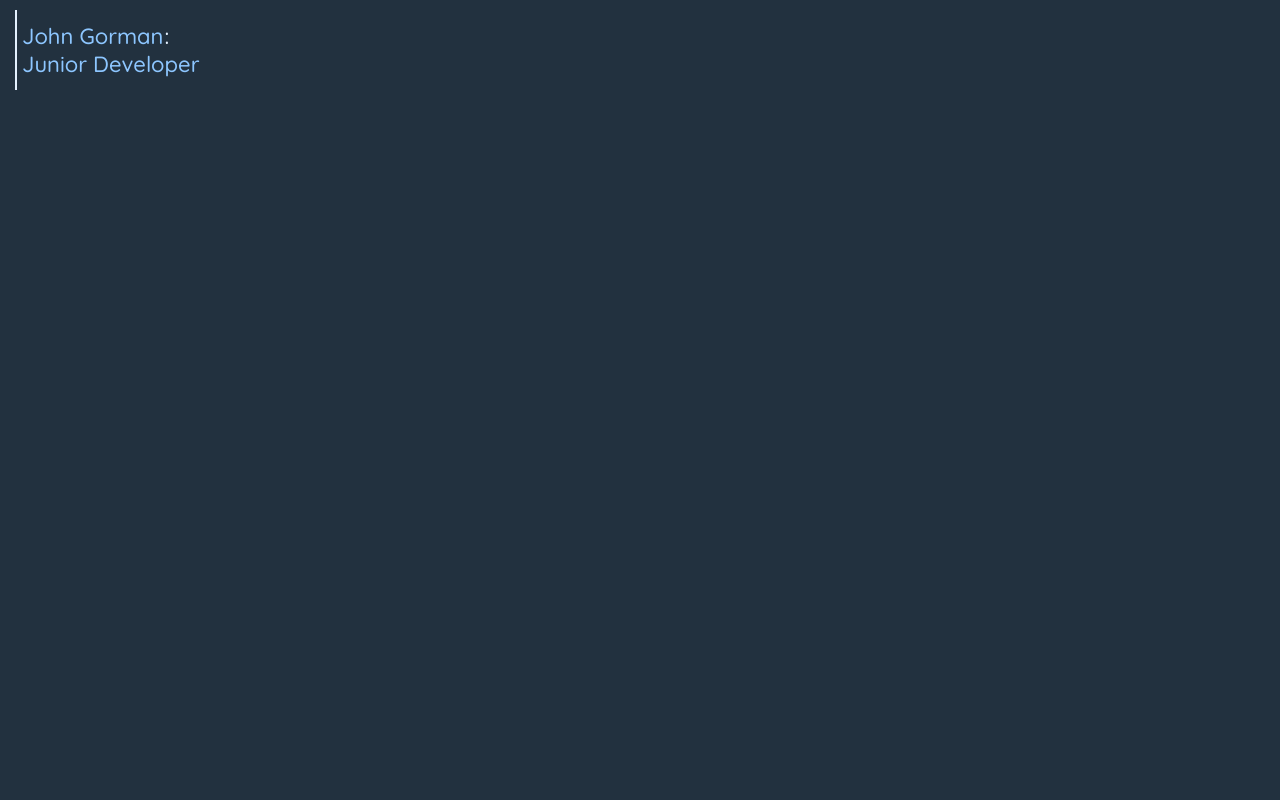
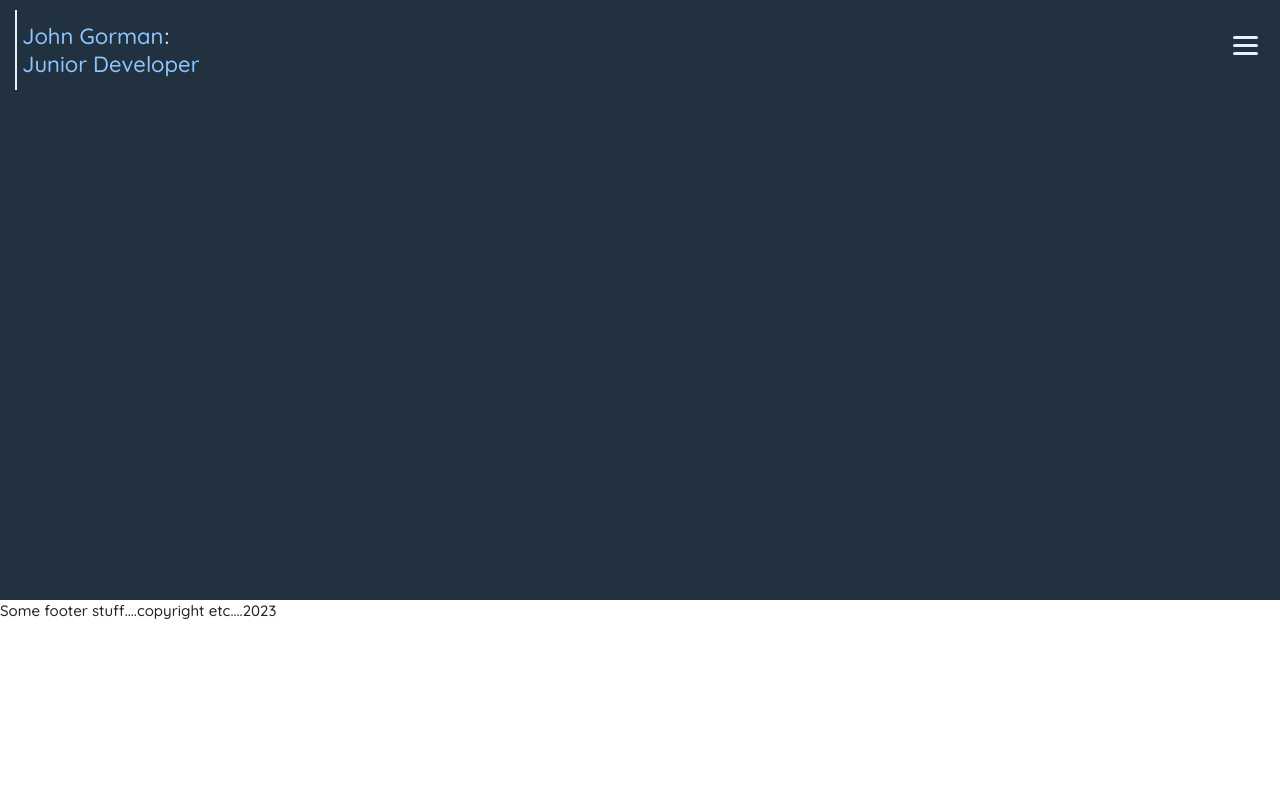
Before and after one commit to Johng117/portfolio_2.0, a React (Create React App) app: page / in a window 1280 px wide. Shown: the top 800 px of the page. Built offline with nearby package versions, Linux system fonts and the light colour scheme.

Commit message:
Changed Title.js to Nav.js
Changed Title.js to Nav.js.
Updated structure of components.

```diff
--- /dev/null
+++ b/src/components/Nav.js
@@ -0,0 +1,18 @@
+import Hamburger from "./Hamburger";
+
+const Nav = () => {
+    return (
+      <div className="title-menu">
+        <div className="name-container">
+          John Gorman<span className="colon">:</span>
+          <br />
+          Junior Developer
+        </div>
+        <div className="hamburger-container">
+          <Hamburger />
+        </div>
+      </div>
+    );
+}
+
+export default Nav;
--- a/src/components/Start.js
+++ b/src/components/Start.js
@@ -1,11 +1,9 @@
-import MenuMobile from "./MenuMobile";
-import Title from "./Title"
+import Nav from "./Nav";
 
 const Start = () => {
   return (
     <div className="start-section">
-        <Title />
-        <MenuMobile />
+      <Nav />
     </div>
   );
 };
--- a/src/components/Title.js
+++ /dev/null
@@ -1,9 +0,0 @@
-const Title = () => {
-    return (
-        <div className="title-container">
-            <div className="name">John Gorman<span className="colon">:</span><br/>Junior Developer</div>
-        </div>
-     );
-}
-
-export default Title;
--- a/src/styles/_hamburger.scss
+++ b/src/styles/_hamburger.scss
@@ -16,7 +16,7 @@
   margin-top: 14px;
   span {
     position: absolute;
-    background-color: white;
+    background-color: $light-color;
     width: 100%;
     height: 3px;
     border-radius: 5px;
--- a/src/styles/index.css
+++ b/src/styles/index.css
@@ -3,6 +3,68 @@
   margin: 0;
   padding: 0;
   font-family: Quicksand;
+}
+
+.hamburger-btn {
+  height: 50px;
+  width: 50px;
+  background: transparent;
+  margin: 5px;
+  display: flex;
+  justify-content: center;
+}
+
+.hamburger-icon-closed {
+  position: relative;
+  height: auto;
+  width: 25px;
+  display: inline-block;
+  cursor: pointer;
+  margin-top: 14px;
+}
+.hamburger-icon-closed span {
+  position: absolute;
+  background-color: #e4f1fe;
+  width: 100%;
+  height: 3px;
+  border-radius: 5px;
+}
+.hamburger-icon-closed span:nth-child(1) {
+  top: 2px;
+}
+.hamburger-icon-closed span:nth-child(2) {
+  top: 10px;
+}
+.hamburger-icon-closed span:nth-child(3) {
+  top: 18px;
+}
+
+.hamburger-icon-open {
+  position: relative;
+  height: auto;
+  width: 25px;
+  display: inline-block;
+  cursor: pointer;
+  margin-top: 14px;
+}
+.hamburger-icon-open span {
+  position: absolute;
+  background-color: white;
+  width: 100%;
+  height: 3px;
+  border-radius: 5px;
+}
+.hamburger-icon-open span:nth-child(1) {
+  top: 10px;
+  transform: rotate(45deg);
+}
+.hamburger-icon-open span:nth-child(2) {
+  top: 10px;
+  transform: rotate(-45deg);
+}
+.hamburger-icon-open span:nth-child(3) {
+  height: 0px;
+  width: 0px;
 }
 
 body {
@@ -14,87 +76,32 @@ body {
   display: grid;
   grid-template-columns: 100%;
   grid-template-rows: 100px 800px;
+  height: 600px;
 }
 
-.title-container {
+.title-menu {
   display: grid;
   width: 100%;
-  grid-template-columns: 100%;
+  grid-template-columns: 70% 30%;
   color: #8dc6ff;
   justify-self: flex-start;
   font-size: 22px;
   padding: 10px 0px 10px 0px;
   line-height: 28px;
 }
-.title-container .name {
+.title-menu .name-container {
   border-left: 2px solid #e4f1fe;
   padding: 12px 0px 0px 5px;
   justify-self: flex-start;
   margin-left: 15px;
 }
-.title-container .name span {
+.title-menu .name-container span {
   color: #e4f1fe;
   margin-left: 1px;
 }
-
-.hamburger .hamburger-btn {
-  height: 50px;
-  width: 50px;
-  background: transparent;
-  margin: 5px;
-  display: flex;
-  justify-content: center;
-}
-.hamburger .hamburger-icon-closed {
-  position: relative;
-  height: auto;
-  width: 25px;
-  display: inline-block;
-  cursor: pointer;
-  margin-top: 14px;
-}
-.hamburger .hamburger-icon-closed span {
-  position: absolute;
-  background-color: white;
-  width: 100%;
-  height: 3px;
-  border-radius: 5px;
-}
-.hamburger .hamburger-icon-closed span:nth-child(1) {
-  top: 2px;
-}
-.hamburger .hamburger-icon-closed span:nth-child(2) {
-  top: 10px;
-}
-.hamburger .hamburger-icon-closed span:nth-child(3) {
-  top: 18px;
-}
-.hamburger .hamburger-icon-open {
-  position: relative;
-  height: auto;
-  width: 25px;
-  display: inline-block;
-  cursor: pointer;
-  margin-top: 14px;
-}
-.hamburger .hamburger-icon-open span {
-  position: absolute;
-  background-color: white;
-  width: 100%;
-  height: 3px;
-  border-radius: 5px;
-}
-.hamburger .hamburger-icon-open span:nth-child(1) {
-  top: 10px;
-  transform: rotate(45deg);
-}
-.hamburger .hamburger-icon-open span:nth-child(2) {
-  top: 10px;
-  transform: rotate(-45deg);
-}
-.hamburger .hamburger-icon-open span:nth-child(3) {
-  height: 0px;
-  width: 0px;
+.title-menu .hamburger-container {
+  justify-self: flex-end;
+  padding: 5px 5px 0px 0px;
 }
 
 .menu {
@@ -143,4 +150,6 @@ body {
 .footer {
   height: 100px;
   width: 100%;
-}/*# sourceMappingURL=index.css.map */
+}
+
+/*# sourceMappingURL=index.css.map */
--- a/src/styles/index.scss
+++ b/src/styles/index.scss
@@ -1,5 +1,6 @@
 @import "./resets";
 @import "./variables";
+@import "./hamburger";
 
 body {
   height: 100%;
@@ -10,19 +11,20 @@ body {
   display: grid;
   grid-template-columns: 100%;
   grid-template-rows: 100px 800px;
+  height: 600px;
 }
 
-.title-container {
+.title-menu {
   display: grid;
   width: 100%;
-  grid-template-columns: 100%;
+  grid-template-columns: 70% 30%;
   color: $text-color;
   justify-self: flex-start;
   font-size: 22px;
   padding: 10px 0px 10px 0px;
   line-height: 28px;
 
-  .name {
+  .name-container {
     border-left: 2px solid $light-color;
     padding: 12px 0px 0px 5px;
     justify-self: flex-start;
@@ -33,70 +35,9 @@ body {
       margin-left: 1px;
     }
   }
-}
-
-.hamburger {
-  .hamburger-btn {
-    height: 50px;
-    width: 50px;
-    background: transparent;
-    margin: 5px;
-    display: flex;
-    justify-content: center;
-  }
-  .hamburger-icon-closed {
-    position: relative;
-    height: auto;
-    width: 25px;
-    display: inline-block;
-    cursor: pointer;
-    margin-top: 14px;
-    span {
-      position: absolute;
-      background-color: white;
-      width: 100%;
-      height: 3px;
-      border-radius: 5px;
-    }
-
-    span:nth-child(1) {
-      top: 2px;
-    }
-    span:nth-child(2) {
-      top: 10px;
-    }
-    span:nth-child(3) {
-      top: 18px;
-    }
-  }
-
-  .hamburger-icon-open {
-    position: relative;
-    height: auto;
-    width: 25px;
-    display: inline-block;
-    cursor: pointer;
-    margin-top: 14px;
-
-    span {
-      position: absolute;
-      background-color: white;
-      width: 100%;
-      height: 3px;
-      border-radius: 5px;
-    }
-    span:nth-child(1) {
-      top: 10px;
-      transform: rotate(45deg);
-    }
-    span:nth-child(2) {
-      top: 10px;
-      transform: rotate(-45deg);
-    }
-    span:nth-child(3) {
-      height: 0px;
-      width: 0px;
-    }
+  .hamburger-container {
+    justify-self: flex-end;
+    padding: 5px 5px 0px 0px;
   }
 }
 
```
Also changed, not shown: src/components/HamButton.js (added, +9 -0 lines), 1 other file (tests, documents, lock files or other folders).
